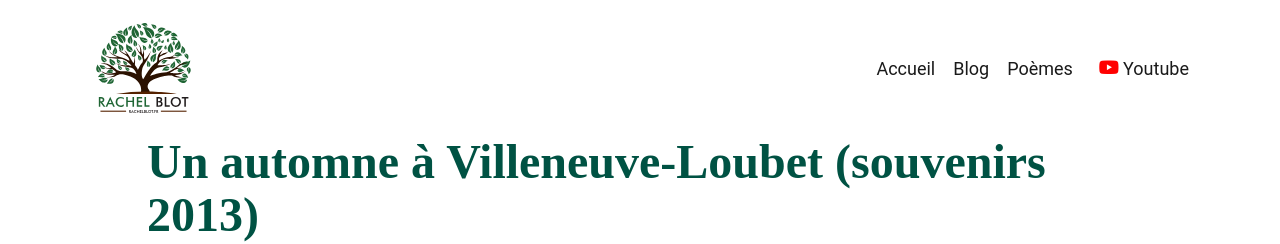
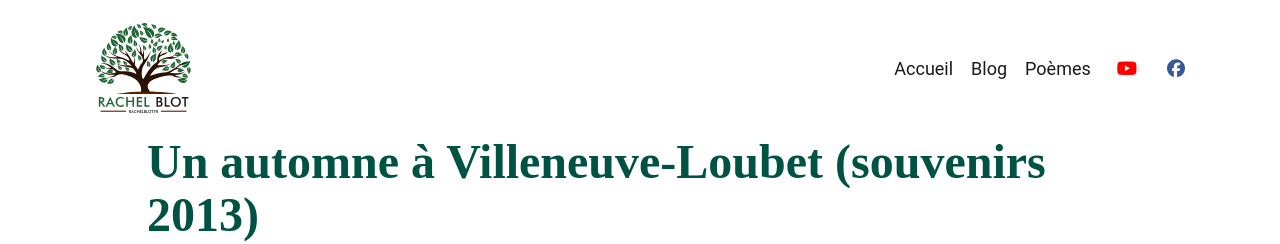
Before and after one commit to kevjrmy/Rachel, an Eleventy site: page src/blog/2013-10-22-villeneuve-loubet-automne.md in a window 1280 px wide. Shown: the top 244 px of the page. Built offline with nearby package versions, Linux system fonts and the light colour scheme; Eleventy itself is replaced by a stand-in of ours; files that its build step writes are made by us from their sources.

Commit message:
add facebook link

```diff
--- a/src/_includes/header.njk
+++ b/src/_includes/header.njk
@@ -18,7 +18,11 @@
           <li>
             <a href="https://www.youtube.com/channel/UC3kf-9geljo_xk-ZfGiJOcg" class="youtube">
               <i class="fab fa-youtube"></i>
-              <span class="lg-screen">Youtube</span>
+            </a>
+          </li>
+          <li>
+            <a href="https://www.facebook.com/RachelsCommunication" class="facebook">
+              <i class="fab fa-facebook"></i>
             </a>
           </li>
         </ul>
@@ -26,14 +30,3 @@
     </div>
   </div>
 </header>
-<!-- <header>
-  <div class="logo">
-    <img src="../../assets/logo.svg" alt="logo" height="100px" />
-  </div>
-  <nav>
-    <ul role="list" class="nav-list flex-group">
-      <li><a href="/">Accueil</a></li>
-      <li><a href="/blog/">Blog</a></li>
-    </ul>
-  </nav>
-</header> -->
--- a/src/blog/2013-10-22-villeneuve-loubet-automne.md
+++ b/src/blog/2013-10-22-villeneuve-loubet-automne.md
@@ -31,7 +31,6 @@ Quelques photos automnales prises en 2013 à Villeneuve-Loubet.
 ![Villeneuve-Loubet, automne 2013](/assets/image/gallerie/villeneuve-loubet-automne-2013/20.JPG)
 ![Villeneuve-Loubet, automne 2013](/assets/image/gallerie/villeneuve-loubet-automne-2013/21.JPG)
 ![Villeneuve-Loubet, automne 2013](/assets/image/gallerie/villeneuve-loubet-automne-2013/22.JPG)
-![Villeneuve-Loubet, automne 2013](/assets/image/gallerie/villeneuve-loubet-automne-2013/23JPG)
 ![Villeneuve-Loubet, automne 2013](/assets/image/gallerie/villeneuve-loubet-automne-2013/23.JPG)
 ![Villeneuve-Loubet, automne 2013](/assets/image/gallerie/villeneuve-loubet-automne-2013/24.JPG)
 ![Villeneuve-Loubet, automne 2013](/assets/image/gallerie/villeneuve-loubet-automne-2013/25.JPG)
--- a/src/style.css
+++ b/src/style.css
@@ -60,14 +60,14 @@ dd {
 }
 
 /* Remove list styles on ul, ol elements with a list role, which suggests default styling will be removed */
-ul:where([role="list"]),
-ol:where([role="list"]) {
+ul,
+ol {
   list-style: none;
   margin: 0;
   padding: 0;
 }
 /* Set core root defaults */
-html:focus-within {
+html {
   scroll-behavior: smooth;
 }
 
@@ -225,7 +225,14 @@ section,
 .nav-list i {
   margin-left: 0.5rem;
   margin-right: 4px;
+}
+
+.youtube i {
   color: red;
+}
+
+.facebook i {
+  color: #385898;
 }
 
 /* //////////////////////
@@ -397,18 +404,18 @@ section,
   background-color: var(--clr-neutral-900);
 }
 
-/* //////////////////////
-  Responsive Youtube link
-  /////////////////////// */
+/* ///////////////////////////
+  Responsive social-media link
+  ////////////////////////////
 
-.youtube {
+.youtube, .facebook {
   display: flex;
   align-items: center;
 }
 
 .lg-screen {
   display: none
-}
+}S
 /* +> 992px screens */
 @media screen and (min-width: 700px) {
   .lg-screen {
```
